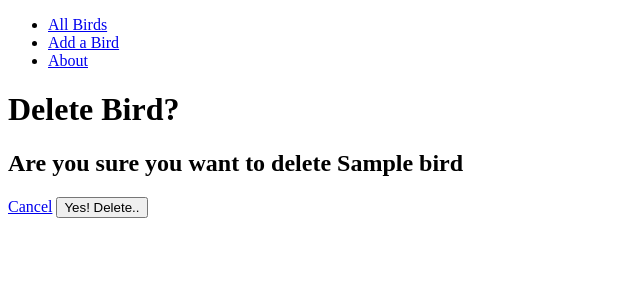
After one commit to creyes25/bird-collector, a Django app: page /birds/1/delete in a window 1280 px wide. The commit adds this page. Shown: the top 300 px of the page, without its empty margins (0-640 px from the left). Run offline with Django 4.2, Linux system fonts and the light colour scheme; tables that the repository leaves empty hold one stand-in row (values such as "Sample post").

Commit message:
add functionality to delete a bird

```diff
--- a/main_app/templates/birds/details.html
+++ b/main_app/templates/birds/details.html
@@ -23,7 +23,8 @@
     <p><small>{{bird.description}}</small></p>
   </div>
   <div class="bird-actions">
-    <a href="{% url 'birds_update' bird.id %}">Edit</a>
+    <a href="{% url 'birds_update' bird.id %}"><button>Edit</button></a>
+    <a href="{% url 'birds_delete' bird.id %}"><button>Delete</button></a>
   </div>
 </section>
 
--- /dev/null
+++ b/main_app/templates/main_app/bird_confirm_delete.html
@@ -0,0 +1,20 @@
+{% extends 'base.html' %}
+{% load static %}
+
+{% block head %}
+{% endblock  %}
+
+{% block content %}
+
+<div class="page-header">
+  <h1>Delete Bird?</h1>
+  {% comment %} <img src="" alt=""> {% endcomment %}
+</div>
+<h2>Are you sure you want to delete {{bird.name}}</h2>
+
+<form action="" method='POST' class="form">
+  {% csrf_token %}
+  <a href="{% url 'birds_details' bird.id %}">Cancel</a>
+  <button type=submit>Yes! Delete..</button>
+</form>
+{% endblock  %}
--- a/main_app/urls.py
+++ b/main_app/urls.py
@@ -7,5 +7,6 @@ urlpatterns = [
     path("birds/", views.birds_index, name="birds_index"),
     path('birds/<int:bird_id>/', views.birds_details, name='birds_details'),
     path('birds/create/' , views.BirdCreate.as_view(), name='birds_create'),
-    path('birds/<int:pk>/update', views.BirdUpdate.as_view(), name='birds_update')
+    path('birds/<int:pk>/update', views.BirdUpdate.as_view(), name='birds_update'),
+    path('birds/<int:pk>/delete', views.BirdDelete.as_view(), name='birds_delete')
 ]
--- a/main_app/views.py
+++ b/main_app/views.py
@@ -25,3 +25,7 @@ class BirdCreate(CreateView):
 class BirdUpdate(UpdateView):
   model = Bird
   fields = ['description', 'habitat', 'color', 'age']
+
+class BirdDelete(DeleteView):
+  model = Bird
+  success_url = '/birds/'
```
